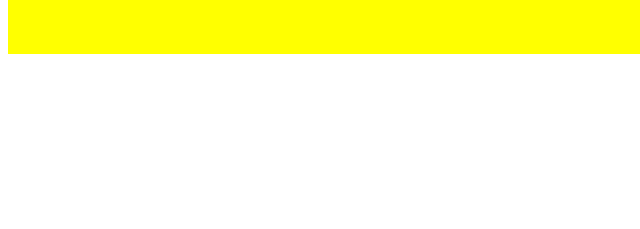
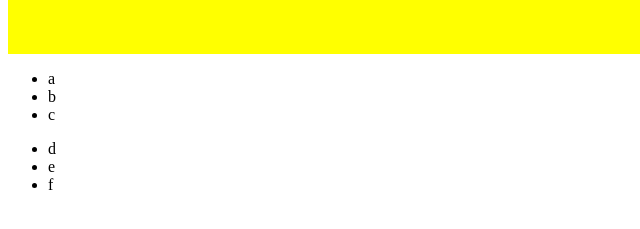
Before and after one commit to 4444Fede/cuartaClaseJs, a plain HTML site: page index.html in a window 1280 px wide. Shown: the part 331-560 px from the top of the page, 0-640 px from the left. Drawn offline with Linux system fonts and the light colour scheme.

Commit message:
feat(dom.js): add exercise adding lists elements with javascript

```diff
--- a/dom.js
+++ b/dom.js
@@ -67,3 +67,22 @@ Consigna: Selecciona del DOM el elemento con la clase "header" y muestra en la c
 
 let headerElement = document.querySelector(".header");
 console.log(headerElement.classList.contains("sticky"));
+
+/*
+DOS LISTADOS
+*/
+
+elements1 = ["a", "b", "c"];
+elements2 = ["d", "e", "f"];
+let lista1 = document.querySelector(".listado1");
+let lista2 = document.querySelector(".listado2");
+elements1.forEach(function (element) {
+  let elementToAppend = document.createElement("li");
+  elementToAppend.textContent = element;
+  lista1.append(elementToAppend);
+});
+elements2.forEach(function (element) {
+  let elementToAppend = document.createElement("li");
+  elementToAppend.textContent = element;
+  lista2.append(elementToAppend);
+});
--- a/index.html
+++ b/index.html
@@ -20,6 +20,8 @@
     <div class="warning">alerta</div>
     <div class="content"></div>
     <div id="footer" style="height: 100px; width: 100%"></div>
+    <ul class="listado1"></ul>
+    <ul class="listado2"></ul>
     <script src="./dom.js"></script>
   </body>
 </html>
```
